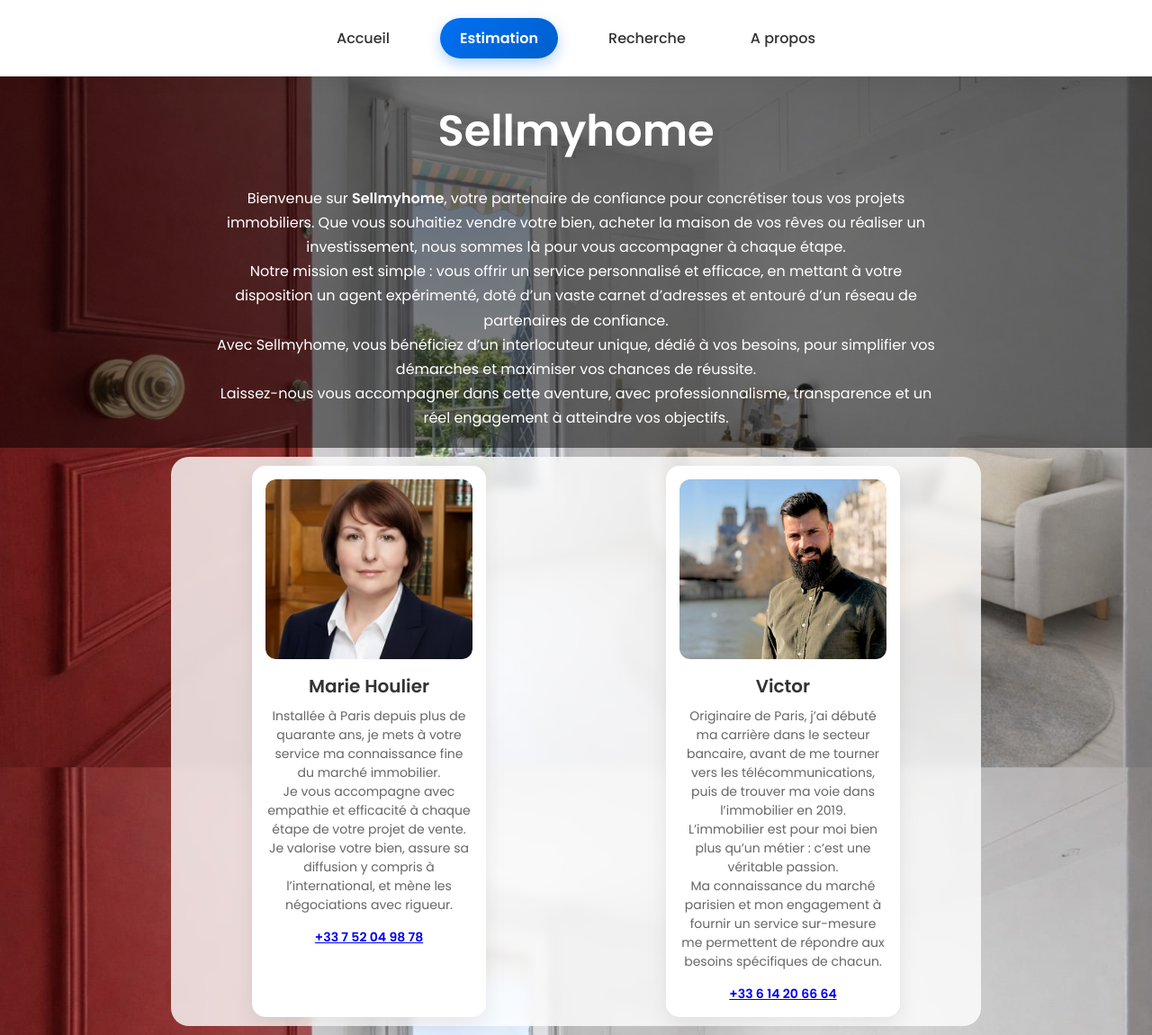
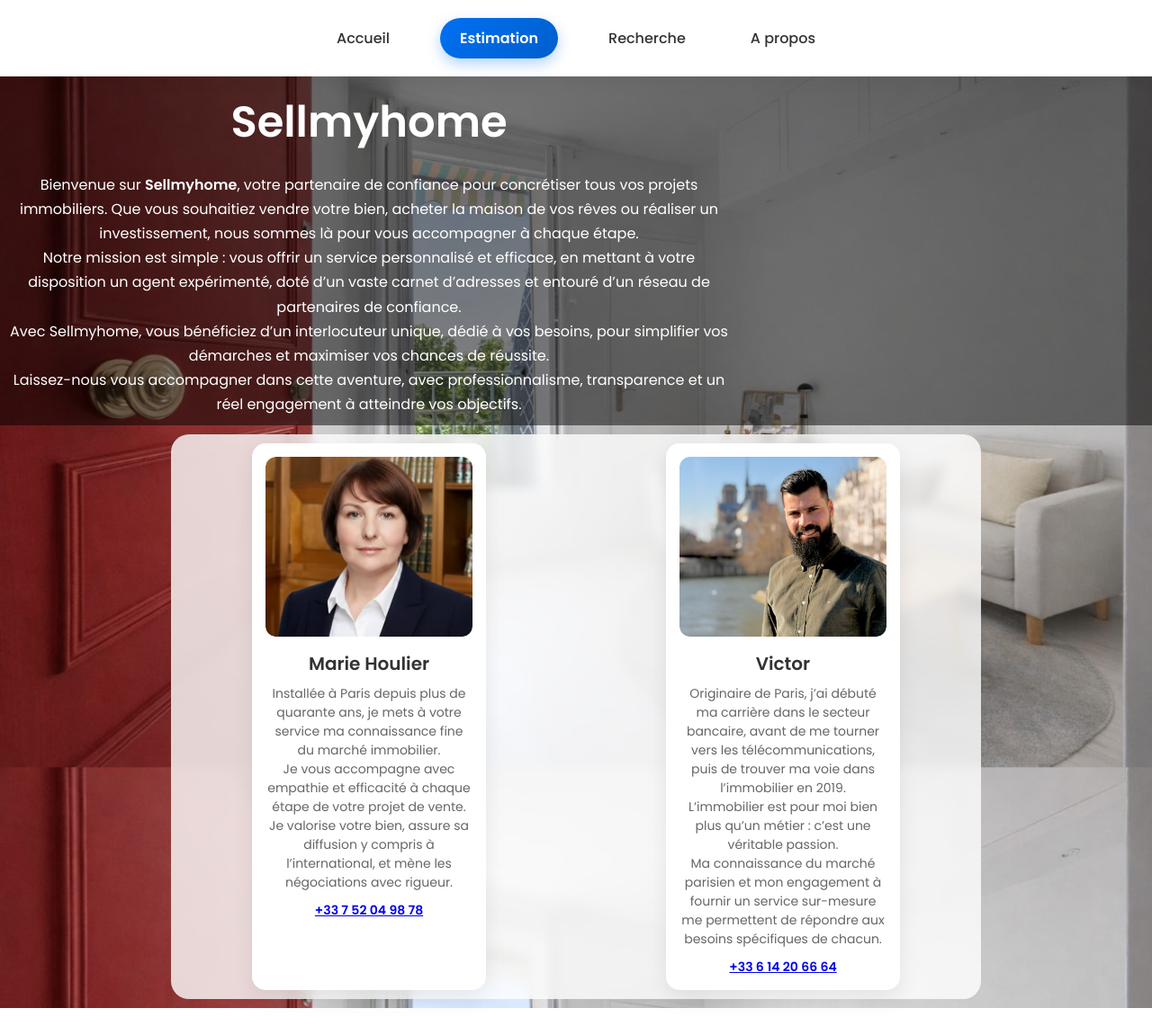
Before and after one commit to Juju-kpi/estimation_immo, a Next.js app: page /presentation in a window 1280 px wide. Shown: the whole page at 90% size. After the commit the page ends 1121 px from the top, so only its background shows below. Built offline with nearby package versions, Linux system fonts and the light colour scheme.

Commit message:
Update globals.css

```diff
--- a/app/globals.css
+++ b/app/globals.css
@@ -549,7 +549,7 @@ body {
 
 .presentation-hero {
   position: relative;
-   padding: 20px 20px 20px 20px;
+  padding: 10px 20px 10px 10px;
   text-align: center;
   color: white;
 }
@@ -563,14 +563,13 @@ body {
 .presentation-content {
   position: relative;
   max-width: 800px;
-  margin: auto;
   z-index: 2;
   line-height: 1.7;
 }
 
 .presentation-content h1 {
   font-size: 48px;
-  margin-bottom: 20px;
+  margin-bottom: 15px;
 }
 
 .presentation-agents {
@@ -587,6 +586,6 @@ body {
 }
 
 .agent-phone {
-  margin-top: 15px;
+  margin-top: 10px;
   font-weight: 600;
 }
```
